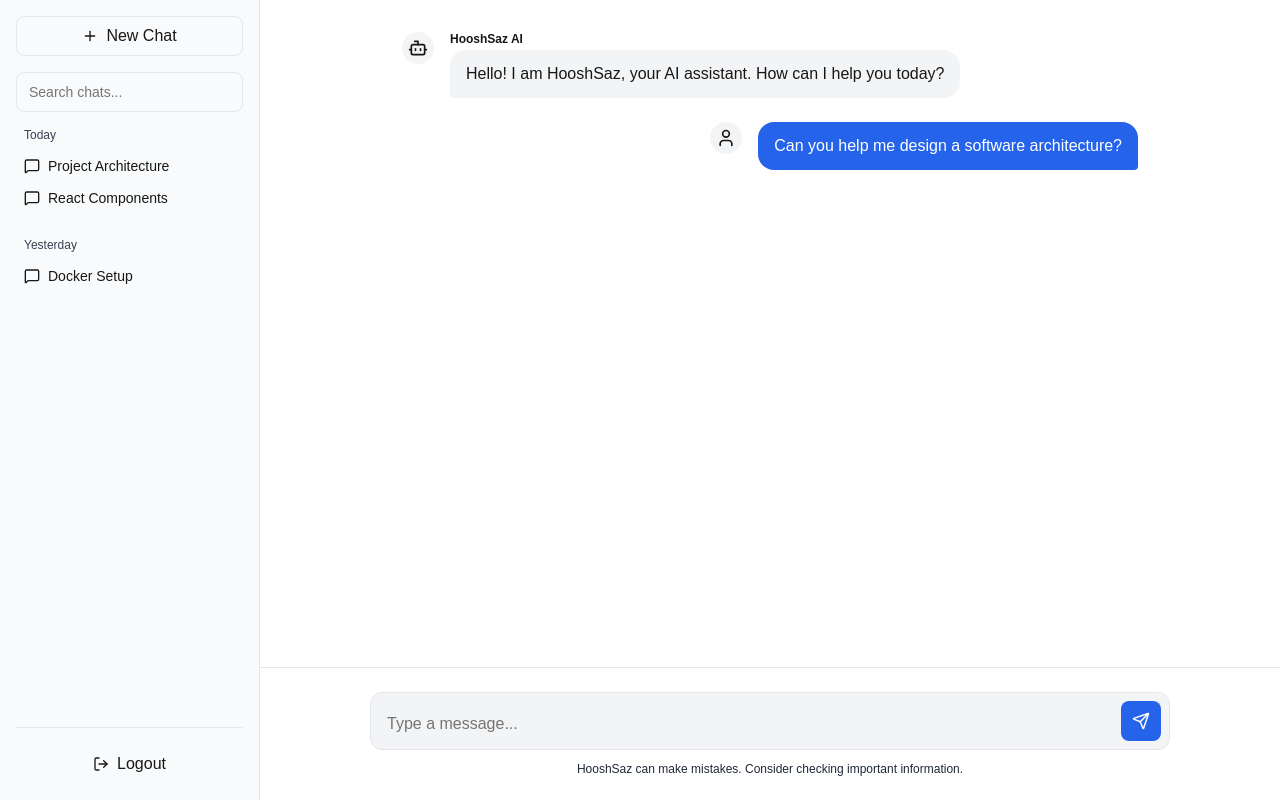
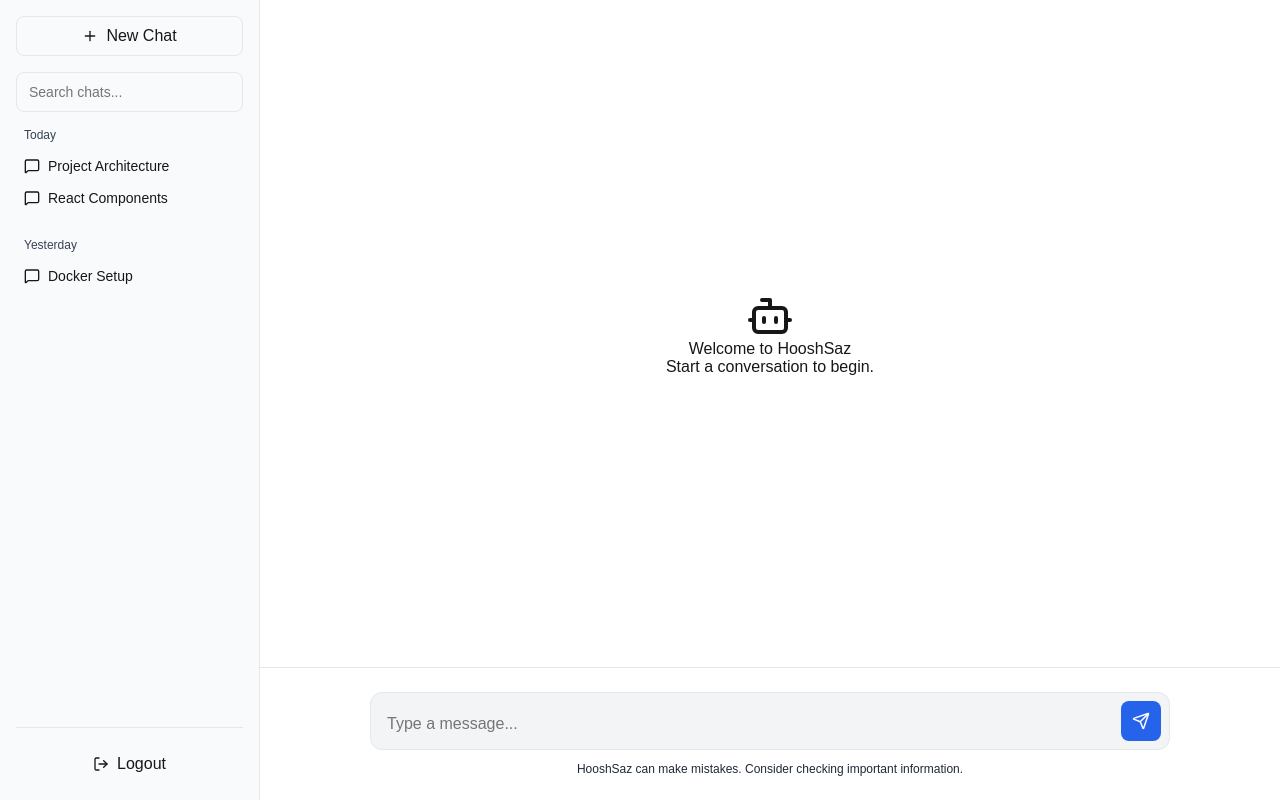
Before and after one commit to malekpouri/hooshsaz, a Next.js app in the folder frontend/: page / in a window 1280 px wide. Built offline with nearby package versions, Linux system fonts and the light colour scheme; sample sign-in values are in the browser's storage.

Commit message:
Fix auth middleware, disable Next.js dev indicator, make chat dynamic

```diff
--- /dev/null
+++ b/frontend/next.config.js
@@ -0,0 +1,9 @@
+/** @type {import('next').NextConfig} */
+const nextConfig = {
+  devIndicators: {
+    buildActivity: false,
+    appIsrStatus: false,
+  },
+};
+
+module.exports = nextConfig;
--- a/frontend/src/components/chat/ChatWindow.tsx
+++ b/frontend/src/components/chat/ChatWindow.tsx
@@ -1,34 +1,72 @@
-import React from 'react';
+'use client';
+
+import React, { useState } from 'react';
 import { Send, Bot, User } from 'lucide-react';
 import { Button } from '../ui/Button';
 import styles from './ChatWindow.module.css';
 
+interface Message {
+  id: string;
+  role: 'user' | 'assistant';
+  content: string;
+}
+
 export const ChatWindow = () => {
+  const [messages, setMessages] = useState<Message[]>([]);
+  const [input, setInput] = useState('');
+
+  const handleSend = () => {
+    if (!input.trim()) return;
+
+    const newMessage: Message = {
+      id: Date.now().toString(),
+      role: 'user',
+      content: input,
+    };
+
+    setMessages([...messages, newMessage]);
+    setInput('');
+
+    // Simulate AI response (placeholder)
+    setTimeout(() => {
+      const aiMessage: Message = {
+        id: (Date.now() + 1).toString(),
+        role: 'assistant',
+        content: 'I am a placeholder AI. Connect me to the backend!',
+      };
+      setMessages((prev) => [...prev, aiMessage]);
+    }, 1000);
+  };
+
   return (
     <main className={styles.main}>
       <div className={styles.messages}>
-        <div className={styles.messageWrapper}>
-          <div className={styles.avatar}>
-            <Bot size={20} />
+        {messages.length === 0 ? (
+          <div className="flex flex-col items-center justify-center h-full text-gray-500">
+            <Bot size={48} className="mb-4 opacity-50" />
+            <p className="text-lg font-medium">Welcome to HooshSaz</p>
+            <p className="text-sm">Start a conversation to begin.</p>
           </div>
-          <div className={styles.messageContent}>
-            <p className={styles.sender}>HooshSaz AI</p>
-            <div className={styles.bubble}>
-              Hello! I am HooshSaz, your AI assistant. How can I help you today?
+        ) : (
+          messages.map((msg) => (
+            <div
+              key={msg.id}
+              className={`${styles.messageWrapper} ${
+                msg.role === 'user' ? styles.user : ''
+              }`}
+            >
+              <div className={styles.avatar}>
+                {msg.role === 'assistant' ? <Bot size={20} /> : <User size={20} />}
+              </div>
+              <div className={styles.messageContent}>
+                <p className={styles.sender}>
+                  {msg.role === 'assistant' ? 'HooshSaz AI' : 'You'}
+                </p>
+                <div className={styles.bubble}>{msg.content}</div>
+              </div>
             </div>
-          </div>
-        </div>
-
-        <div className={`${styles.messageWrapper} ${styles.user}`}>
-          <div className={styles.messageContent}>
-            <div className={styles.bubble}>
-              Can you help me design a software architecture?
-            </div>
-          </div>
-          <div className={styles.avatar}>
-            <User size={20} />
-          </div>
-        </div>
+          ))
+        )}
       </div>
 
       <div className={styles.inputArea}>
@@ -37,8 +75,16 @@
             className={styles.textarea}
             placeholder="Type a message..."
             rows={1}
+            value={input}
+            onChange={(e) => setInput(e.target.value)}
+            onKeyDown={(e) => {
+              if (e.key === 'Enter' && !e.shiftKey) {
+                e.preventDefault();
+                handleSend();
+              }
+            }}
           />
-          <Button size="icon" variant="primary">
+          <Button size="icon" variant="primary" onClick={handleSend}>
             <Send size={18} />
           </Button>
         </div>
```
Also changed, not shown: 1 other file (tests, documents, lock files or other folders).
